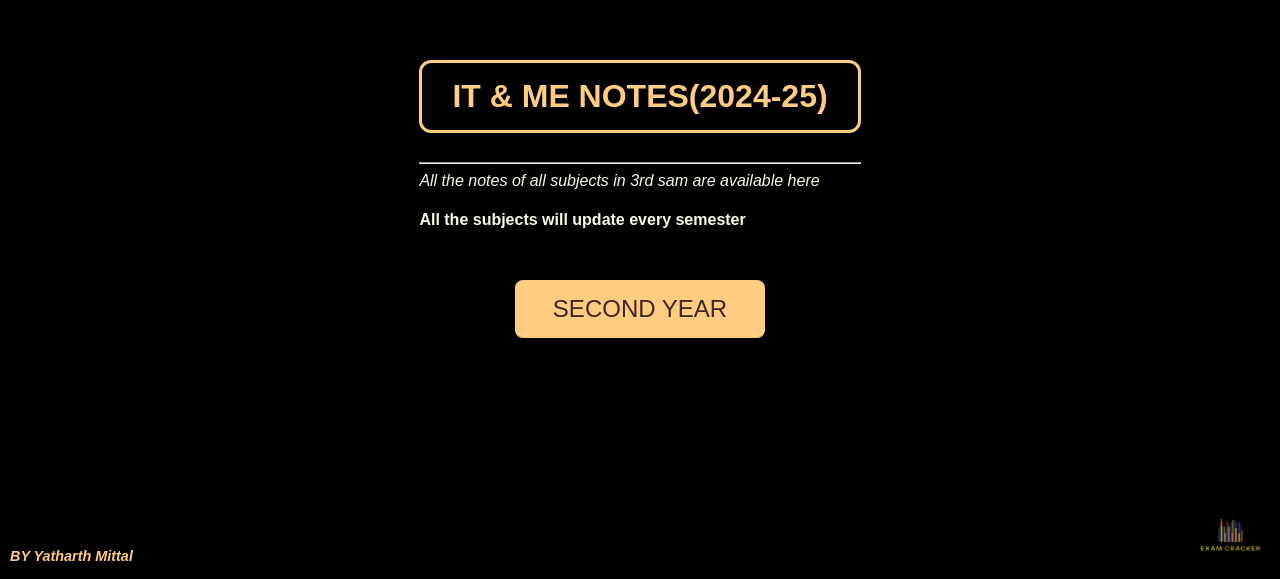
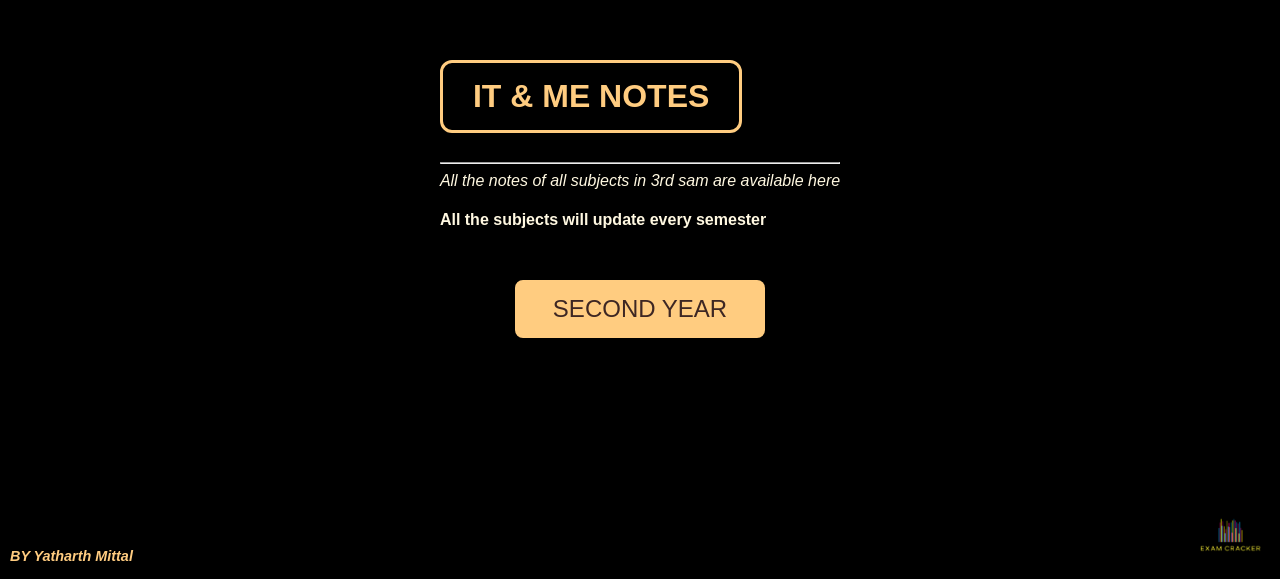
Before and after one commit to a2zYatharth/IT_NOTES, a plain HTML site: page index.html in a window 1280 px wide. Shown: the part 221-800 px from the top of the page. Drawn offline with Linux system fonts and the light colour scheme.

Commit message:
Update index.html
Signed-off-by: Yatharth Mittal <168253321+a2zYatharth@users.noreply.github.com>

```diff
--- a/index.html
+++ b/index.html
@@ -192,7 +192,7 @@
     <img src="rocket.png" alt="Rocket" class="rocket">
 
     <div>
-        <h1 class="bordered-header">IT & ME NOTES(2024-25)</h1>
+        <h1 class="bordered-header">IT & ME NOTES</h1>
         <hr>
         <i>All the notes of all subjects in 3rd sam are available here</i>
         <h4>All the subjects will update every semester</h4>
```
